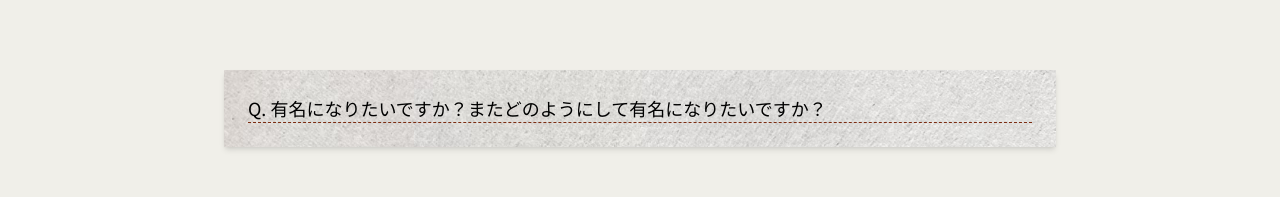
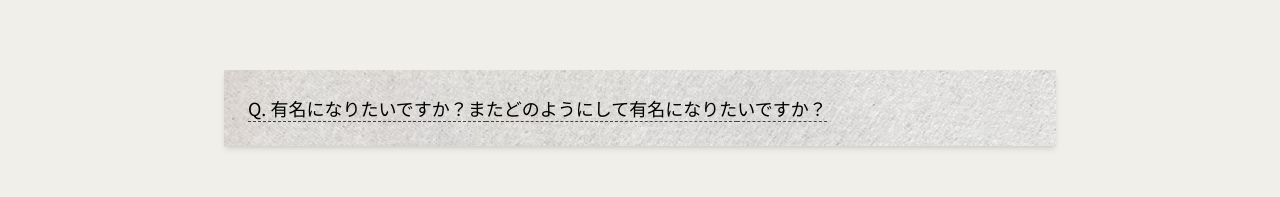
Before and after one commit to kimukimuyuya/36-questions, a Next.js app in the folder my-app/: page /questions/1 in a window 1280 px wide. Shown: the part 286-483 px from the top of the page. Built offline with nearby package versions, Linux system fonts and the light colour scheme.

Commit message:
feat: :sparkles: 行数に合わせて点線が表示される

```diff
--- a/my-app/src/components/QuestionCard.tsx
+++ b/my-app/src/components/QuestionCard.tsx
@@ -1,15 +1,48 @@
 import React from "react";
+//FIXME: 点線の長さがばらばらになる
+function splitIntoRectWidth(question?: string) {
+  const rectWidth = 200;
+  const result = [];
+  if (!question) return;
+  while (question.length > 0) {
+    const fittedText = getFittedTextWithinWidth(question, rectWidth);
+    result.push(fittedText);
+    if (!fittedText) break;
+    question = question.slice(fittedText.length);
+  }
+  return result;
+}
 
+function getFittedTextWithinWidth(text: string, rectWidth: number) {
+  let chunk = "";
+  for (let i = 0; i < text.length; i++) {
+    chunk += text[i];
+    const ctx = document.createElement("canvas").getContext("2d");
+    if (!ctx) return;
+    ctx.font = "14px sans-serif";
+    const chunkWidth = ctx.measureText(chunk).width;
+    if (chunkWidth > rectWidth) {
+      chunk = chunk.slice(0, -1);
+      break;
+    }
+  }
+  return chunk;
+
+}
 const QuestionCard = ({ question }: { question: string }) => {
+  const questionText = 'Q. ' + question;
+  const splitQuestion = splitIntoRectWidth(questionText);
+  console.log(splitQuestion);
+
   return (
     <div className="p-6 shadow-md"
     style={{
       backgroundImage: "url('/paper.jpg')",
       backgroundSize: "cover",
     }}>
-      <p className="text-lg border-dashed border-b border-orange-900">
-        Q. {question}
-      </p>
+    {splitQuestion?.map((text, index) => (
+      <span key={index} className="text-lg border-dashed border-b border-orange-900">{text}</span>
+    ))}
     </div>
   );
 }
--- a/my-app/src/pages/questions/[question_level].tsx
+++ b/my-app/src/pages/questions/[question_level].tsx
@@ -54,7 +54,7 @@ const QuestionPage = () => {
         <div className='mb-20 sm:mb-24'>
           <StepBar QuestionLevel={questionLevel} />
         </div>
-        <div className='relative md:w-4/6'>
+        <div className='relative md:w-4/6 w-full'>
           <QuestionCard question={currentQuestion} />
           <div className='absolute top-40 flex items-center justify-around w-full mt-12'>
             <QuestionChangeButton onClick={handleChangeQuestion} />
```
